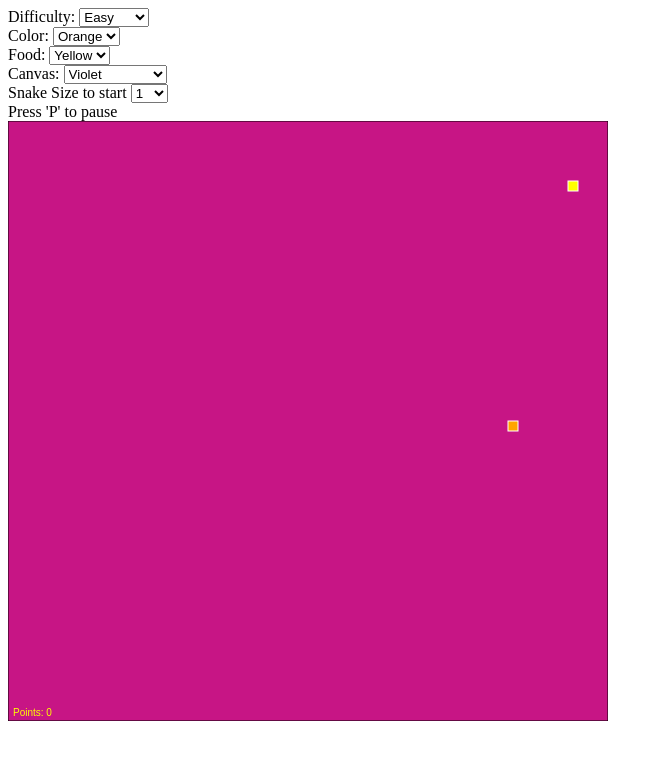
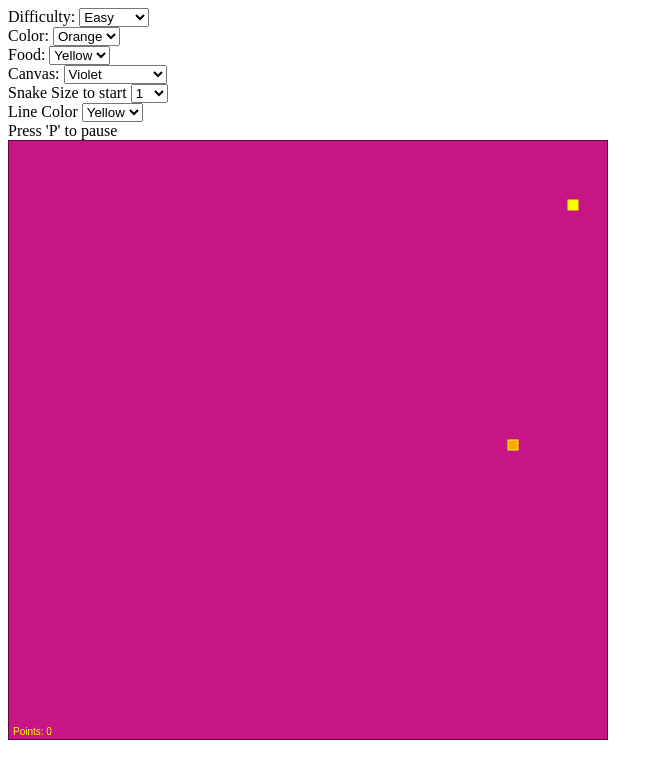
Before and after one commit to JrC615/rattler-run, a plain HTML site: page index.htm in a window 1280 px wide. Shown: the whole page, without its empty margins (0-663 px from the left). Drawn offline with Linux system fonts and the light colour scheme.

Commit message:
Added ability to change lines around the squares
Drop down has multiple colors to change the outline of the blocks to.

```diff
--- a/index.htm
+++ b/index.htm
@@ -46,6 +46,15 @@ Snake Size to start
 <option value="10">10</option>
 </select>
 <br />
+Line Color
+<select id="line_color">
+<option value="yellow">Yellow</option>
+<option value="black">Black</option>
+<option value="coral">Coral</option>
+<option value="brown">Brown</option>
+<option value="lime">Lime</option>
+</select>
+<br />
 Press 'P' to pause
 <br />
 <!-- Lets make a simple snake game -->
--- a/script.js
+++ b/script.js
@@ -17,6 +17,7 @@ $(document).ready(function(){
 		var game_loop;
 		var paused;
 		var snake_size;
+		var line_color
         //Lets create the snake now
         var snake_array; //an array of cells to make up the snake
 
@@ -28,6 +29,7 @@ $(document).ready(function(){
                 food_color = $("#food").val();
 				board_color = $("#canvas_color").val();
 				snake_size = $("#snake_size").val();
+				line_color = $("#line_color").val();
                 if (parseInt(w/cw/2)*2*cw != w)
                         throw "ERROR: Width must be an even number when divised by the cell width.";
                 if (parseInt(h/cw/2)*2*cw != h)
@@ -143,7 +145,7 @@ $(document).ready(function(){
         {
                 ctx.fillStyle = color;
                 ctx.fillRect(x*cw, y*cw, cw, cw);
-                ctx.strokeStyle = "white";
+                ctx.strokeStyle = line_color;
                 ctx.strokeRect(x*cw, y*cw, cw, cw);
         }
 
```
